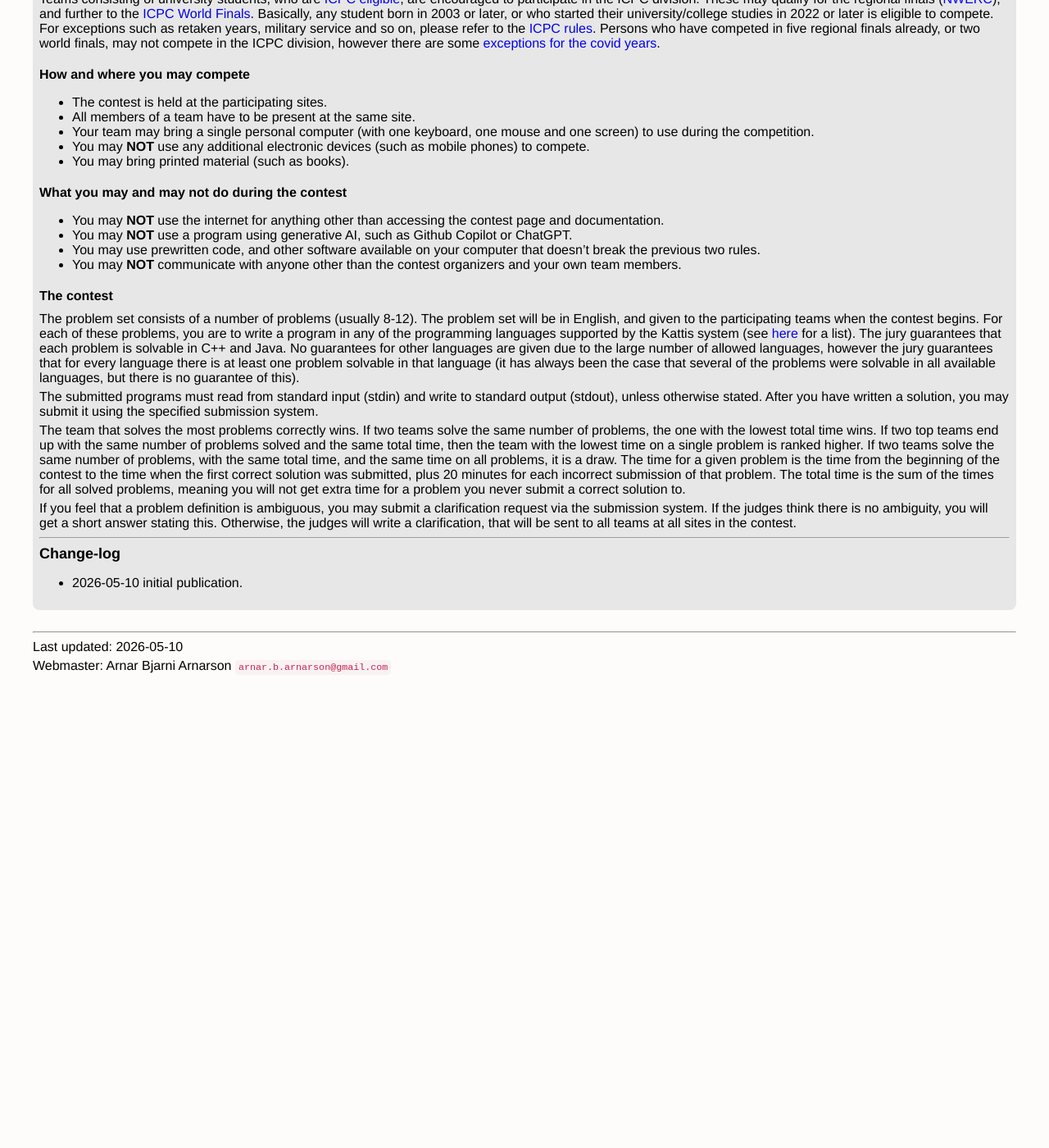
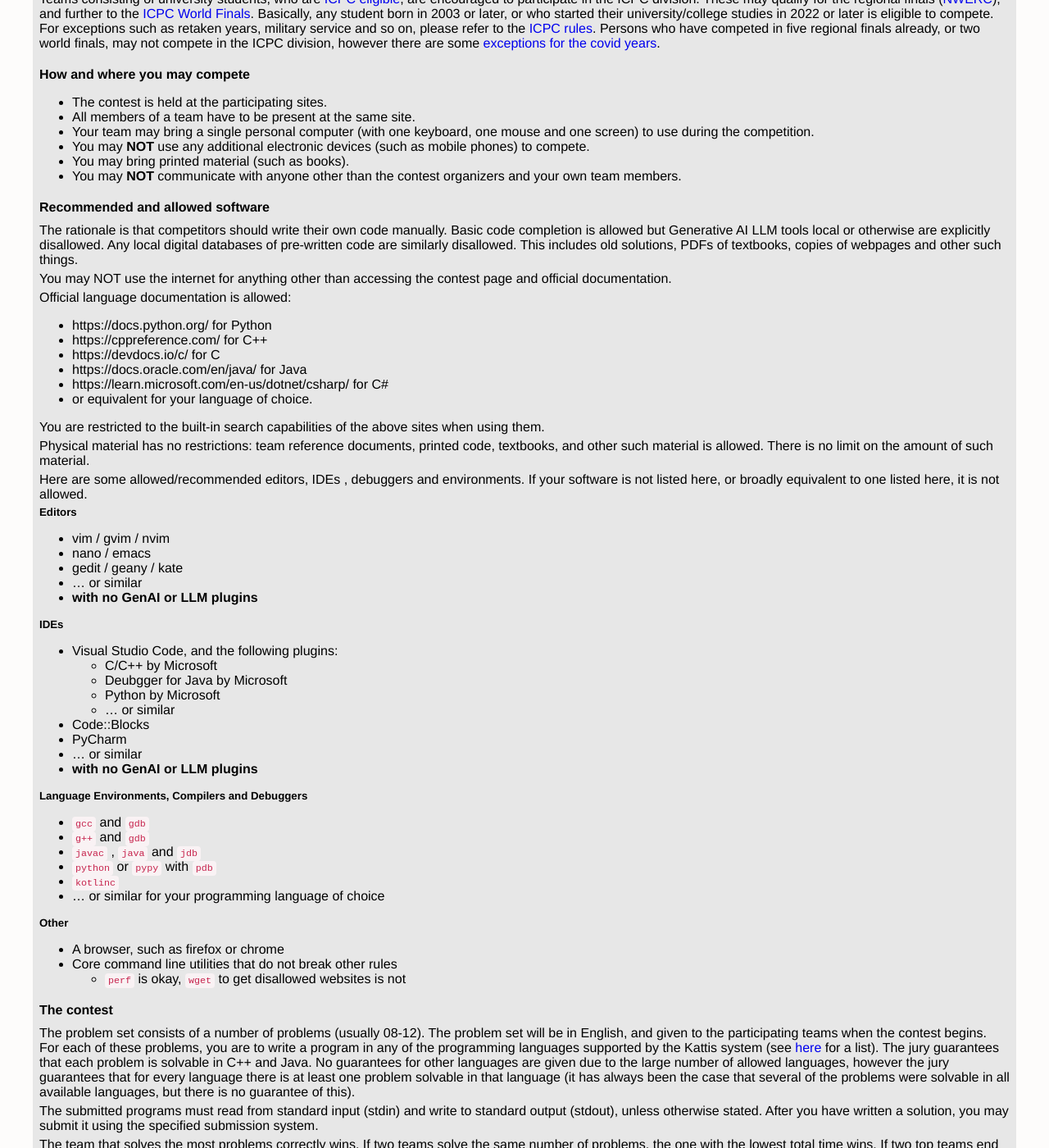
Before and after one commit to icpc/ncpc-web, a Jekyll site: the page built from ncpc2026/rules.md, in a window 1280 px wide and 1400 px high, scrolled down 449 px. Shown: the whole window at 82% size. Built offline with Jekyll 4.4.1, drawn with Linux system fonts in a browser that asks for light colours; our own code applies the rules of GitHub Pages for plain Markdown files; before the commit the page ends 1293 px from its top, so only the background shows below that; some of the changed text lies outside the part shown.

Commit message:
Rule update :(

```diff
--- a/ncpc2026/rules.md
+++ b/ncpc2026/rules.md
@@ -34,18 +34,64 @@
 - Your team may bring a single personal computer (with one keyboard, one mouse and one screen) to use during the competition.
 - You may **NOT** use any additional electronic devices (such as mobile phones) to compete.
 - You may bring printed material (such as books).
+- You may **NOT** communicate with anyone other than the contest organizers and your own team members.
 
+#### Recommended and allowed software
 
-#### What you may and may not do during the contest
+The rationale is that competitors should write their own code manually.  Basic code completion is allowed but Generative AI LLM tools local or otherwise are explicitly disallowed. Any local digital databases of pre-written code are similarly disallowed. This includes old solutions, PDFs of textbooks, copies of webpages and other such things.
 
-- You may **NOT** use the internet for anything other than accessing the contest page and documentation.
-- You may **NOT** use a program using generative AI, such as Github Copilot or ChatGPT.
-- You may use prewritten code, and other software available on your computer that doesn't break the previous two rules.
-- You may **NOT** communicate with anyone other than the contest organizers and your own team members.
+You may NOT use the internet for anything other than accessing the contest page and official documentation.
+
+Official language documentation is allowed:
+* https://docs.python.org/ for Python
+* https://cppreference.com/ for C++
+* https://devdocs.io/c/ for C
+* https://docs.oracle.com/en/java/ for Java
+* https://learn.microsoft.com/en-us/dotnet/csharp/ for C#
+* or equivalent for your language of choice.
+
+You are restricted to the built-in search capabilities of the above sites when using them.
+
+Physical material has no restrictions: team reference documents, printed code, textbooks, and other such material is allowed. There is no limit on the amount of such material.
+
+Here are some allowed/recommended editors, IDEs , debuggers and environments. If your software is not listed here, or broadly equivalent to one listed here, it is not allowed.
+
+##### Editors
+
+* vim / gvim / nvim
+* nano / emacs
+* gedit / geany / kate
+* ... or similar
+* **with no GenAI or LLM plugins**
+
+##### IDEs
+
+* Visual Studio Code, and the following plugins:
+    * C/C++ by Microsoft
+    * Deubgger for Java by Microsoft
+    * Python by Microsoft
+    * ... or similar
+* Code::Blocks
+* PyCharm
+* ... or similar
+* **with no GenAI or LLM plugins**
+
+##### Language Environments, Compilers and Debuggers
+* `gcc` and `gdb`
+* `g++` and `gdb`
+* `javac` , `java` and `jdb`
+* `python` or `pypy` with `pdb`
+* `kotlinc`
+* ... or similar for your programming language of choice
+
+##### Other
+* A browser, such as firefox or chrome
+* Core command line utilities that do not break other rules
+    * `perf` is okay, `wget` to get disallowed websites is not
 
 #### The contest
 
-The problem set consists of a number of problems (usually 8-12). The problem set will be in English, and given to the participating teams when the contest begins. For each of these problems, you are to write a program in any of the programming languages supported by the Kattis system (see <a href="https://open.kattis.com/languages">here</a> for a list).  The jury guarantees that each problem is solvable in C++ and Java. No guarantees for other languages are given due to the large number of allowed languages, however the jury guarantees that for every language there is at least one problem solvable in that language (it has always been the case that several of the problems were solvable in all available languages, but there is no guarantee of this).
+The problem set consists of a number of problems (usually 08-12). The problem set will be in English, and given to the participating teams when the contest begins. For each of these problems, you are to write a program in any of the programming languages supported by the Kattis system (see <a href="https://open.kattis.com/languages">here</a> for a list).  The jury guarantees that each problem is solvable in C++ and Java. No guarantees for other languages are given due to the large number of allowed languages, however the jury guarantees that for every language there is at least one problem solvable in that language (it has always been the case that several of the problems were solvable in all available languages, but there is no guarantee of this).
 
 The submitted programs must read from standard input (stdin) and write to standard output (stdout), unless otherwise stated. After you have written a solution, you may submit it using the specified submission system.
 
@@ -64,5 +110,6 @@ that will be sent to all teams at all sites in the contest.
 ### Change-log
 
 - 2026-05-10 initial publication.
+- 2026-09-28 major updates to rules to address many queries to the jury.
 
 </div>
```
Also changed, not shown: ncpc2026/index.md (+14 -0 lines).
